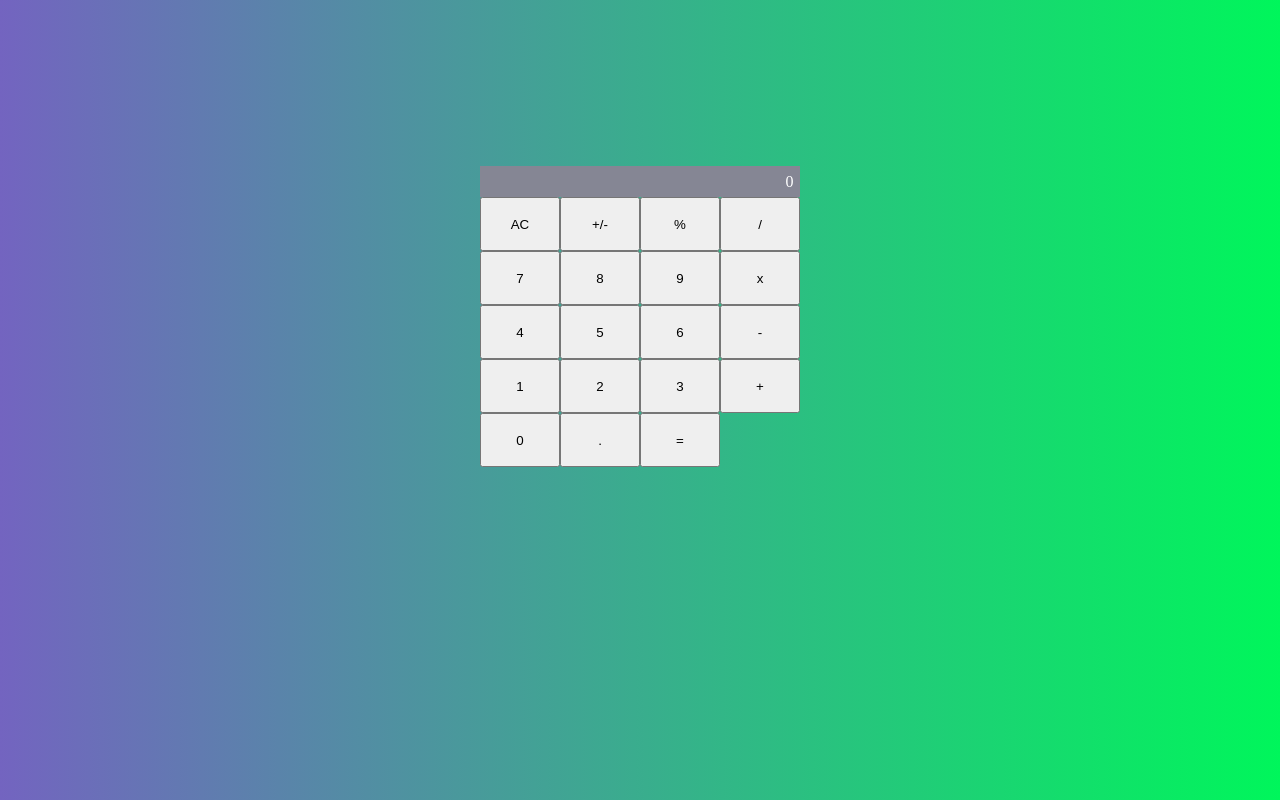
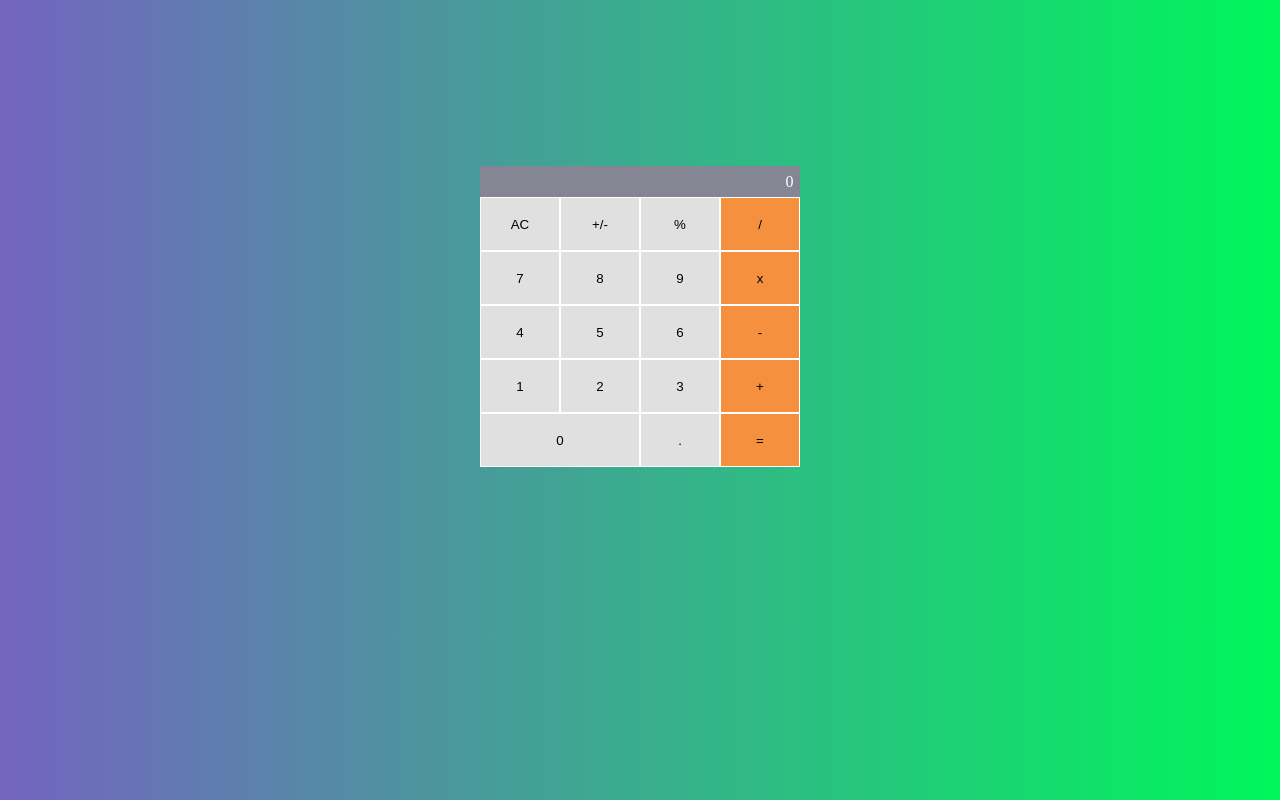
Before and after one commit to HossainAraf/Math-Magicians, a React (Create React App) app: page / in a window 1280 px wide. Built offline with nearby package versions, Linux system fonts and the light colour scheme.

Commit message:
Update operator  button styles

```diff
--- a/src/styles/calculator.css
+++ b/src/styles/calculator.css
@@ -18,3 +18,16 @@
   grid-template-columns: repeat(4, 5em);
   height: calc(35vh - 10px);
 }
+
+.zero-btn {
+  grid-column: span 2;
+}
+
+.operator-right-column {
+  background-color: #f5913e;
+}
+
+button {
+  background-color: #e0e0e0;
+  border: 0.02px solid #fff;
+}
```
